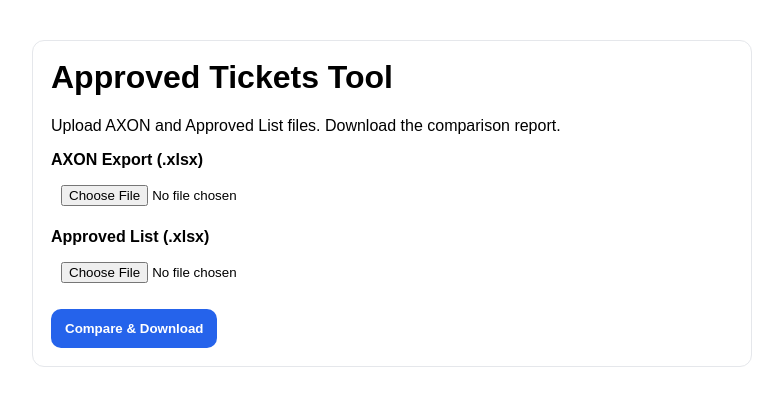
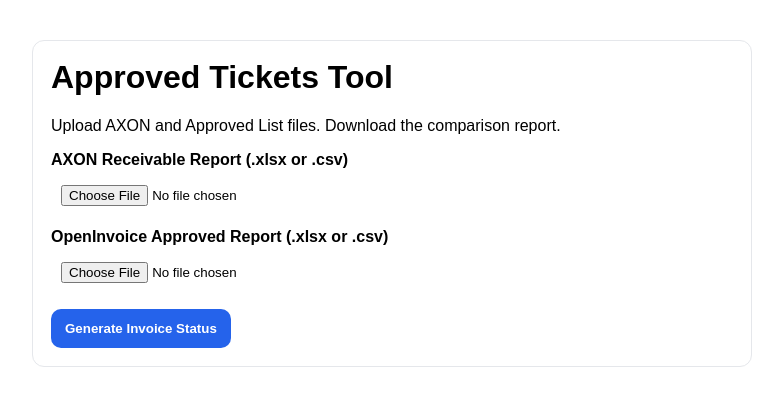
Before and after one commit to MelinaLev/lst-operations, a FastAPI app: page / in a window 1280 px wide. Shown: the top 406 px of the page, without its empty margins (248-1031 px from the left). Run offline with FastAPI, Linux system fonts and the light colour scheme.

Commit message:
approved tool update

```diff
--- a/approved-tool/app.py
+++ b/approved-tool/app.py
@@ -7,72 +7,161 @@ from io import BytesIO
 app = FastAPI()
 templates = Jinja2Templates(directory="templates")
 
-def normalize_series(s: pd.Series) -> pd.Series:
-    return (
-        s.astype(str)
-        .str.strip()
-        .str.replace(r"\s+", "", regex=True)
-        .str.replace("-", "", regex=False)
-        .str.upper()
-    )
+def _norm_ticket(x) -> str:
+    if pd.isna(x):
+        return ""
+    s = str(x).strip()
+    if s.endswith(".0"):
+        s = s[:-2]
+    # remove commas/spaces to normalize (keeps G-prefixed tickets intact)
+    return s.replace(",", "").replace(" ", "")
+
+def _split_axon_tickets(cell) -> list[str]:
+    if pd.isna(cell):
+        return []
+    s = str(cell).strip()
+    if not s:
+        return []
+    # you said AXON always separates by comma + space, but splitting on comma is safest
+    parts = [p.strip() for p in s.split(",")]
+    parts = [p for p in parts if p]
+    return parts
+
+def _read_any(file_obj) -> pd.DataFrame:
+    # Try Excel first, fall back to CSV
+    try:
+        file_obj.seek(0)
+        return pd.read_excel(file_obj)
+    except Exception:
+        file_obj.seek(0)
+        return pd.read_csv(file_obj)
+
+def _find_header_row_excel(file_obj, required_cols: set[str], max_scan_rows: int = 30) -> int:
+    file_obj.seek(0)
+    preview = pd.read_excel(file_obj, header=None, nrows=max_scan_rows)
+    for i in range(len(preview)):
+        row_vals = preview.iloc[i].astype(str).str.strip().tolist()
+        if required_cols.issubset(set(row_vals)):
+            return i
+    return 0
+
+def read_axon(file_obj) -> pd.DataFrame:
+    required = {"Invoice#", "Tickets", "Date", "Name", "Balance Due"}
+
+    # Excel with header scan (AXON sometimes has metadata rows)
+    try:
+        header_row = _find_header_row_excel(file_obj, required_cols=required)
+        file_obj.seek(0)
+        df = pd.read_excel(file_obj, header=header_row)
+    except Exception:
+        # CSV: scan for header row
+        file_obj.seek(0)
+        preview = pd.read_csv(file_obj, header=None, nrows=50)
+        header_row = 0
+        for i in range(len(preview)):
+            row_vals = preview.iloc[i].astype(str).str.strip().tolist()
+            if required.issubset(set(row_vals)):
+                header_row = i
+                break
+        file_obj.seek(0)
+        df = pd.read_csv(file_obj, header=header_row)
+
+    df.columns = df.columns.astype(str).str.strip()
+    missing = [c for c in ["Invoice#", "Tickets", "Date", "Name", "Balance Due"] if c not in df.columns]
+    if missing:
+        raise ValueError(f"AXON missing columns: {missing}")
+
+    df = df[["Invoice#", "Tickets", "Date", "Name", "Balance Due"]].copy()
+    df["Invoice#"] = df["Invoice#"].astype(str).str.strip()
+    df["Tickets"] = df["Tickets"].astype(str).fillna("").str.strip()
+    df["Name"] = df["Name"].astype(str).str.strip()
+
+    # keep Balance Due numeric-friendly (but preserve display later)
+    df["Balance Due"] = pd.to_numeric(df["Balance Due"], errors="coerce").fillna(0.0)
+
+    return df
+
+def read_openinvoice(file_obj) -> pd.DataFrame:
+    df = _read_any(file_obj)
+    df.columns = df.columns.astype(str).str.strip()
+
+    if "Ticket" not in df.columns:
+        raise ValueError('OpenInvoice missing column: "Ticket"')
+
+    df = df.copy()
+    df["Ticket"] = df["Ticket"].apply(_norm_ticket)
+    df = df[df["Ticket"] != ""]
+    return df
+
+def compute_status(axon_ticket_list: list[str], openinvoice_ticket_set: set[str]) -> str:
+    if not axon_ticket_list:
+        return "Not Ready"
+
+    normalized = [_norm_ticket(t) for t in axon_ticket_list if _norm_ticket(t)]
+    if not normalized:
+        return "Not Ready"
+
+    matched = sum(1 for t in normalized if t in openinvoice_ticket_set)
+
+    if matched == 0:
+        return "Not Ready"
+    if matched == len(normalized):
+        return "Ready to Flip"
+    return "Pending"
 
 @app.get("/", response_class=HTMLResponse)
 def home(request: Request):
     return templates.TemplateResponse("index.html", {"request": request})
 
-@app.post("/compare")
-async def compare(
+@app.post("/approved")
+async def approved_invoice_status(
     axon: UploadFile = File(...),
-    approved: UploadFile = File(...)
+    openinvoice: UploadFile = File(...)
 ):
-    # Read files (supports .xlsx; add CSV support if you need it)
-    axon_df = pd.read_excel(axon.file)
-    appr_df = pd.read_excel(approved.file)
+    ax = read_axon(axon.file)
+    oi = read_openinvoice(openinvoice.file)
 
-    # TODO: set these to your real column names
-    AXON_KEY_COL = "TicketNumber"
-    APPR_KEY_COL = "TicketNumber"
+    oi_set = set(oi["Ticket"].dropna().tolist())
 
-    if AXON_KEY_COL not in axon_df.columns:
-        raise ValueError(f"AXON missing column: {AXON_KEY_COL}")
-    if APPR_KEY_COL not in appr_df.columns:
-        raise ValueError(f"Approved list missing column: {APPR_KEY_COL}")
+    # status per invoice row
+    statuses = []
+    matched_counts = []
+    total_counts = []
 
-    axon_df["_KEY"] = normalize_series(axon_df[AXON_KEY_COL])
-    appr_df["_KEY"] = normalize_series(appr_df[APPR_KEY_COL])
+    for tickets_cell in ax["Tickets"].tolist():
+        ticket_list = _split_axon_tickets(tickets_cell)
+        normalized = [_norm_ticket(t) for t in ticket_list if _norm_ticket(t)]
+        total = len(normalized)
+        matched = sum(1 for t in normalized if t in oi_set)
 
-    axon_keys = set(axon_df["_KEY"].dropna())
-    appr_keys = set(appr_df["_KEY"].dropna())
+        total_counts.append(total)
+        matched_counts.append(matched)
+        statuses.append(compute_status(ticket_list, oi_set))
 
-    matched_keys = axon_keys & appr_keys
-    missing_in_approved = axon_keys - appr_keys
-    missing_in_axon = appr_keys - axon_keys
+    out = ax.copy()
+    out["Status"] = statuses
+    # optional helpers (super useful for “why is this pending?”)
+    out["Matched Tickets"] = matched_counts
+    out["Total Tickets"] = total_counts
 
-    matched_axon = axon_df[axon_df["_KEY"].isin(matched_keys)].copy()
-    matched_appr = appr_df[appr_df["_KEY"].isin(matched_keys)].copy()
-
-    miss_appr = axon_df[axon_df["_KEY"].isin(missing_in_approved)].copy()
-    miss_axon = appr_df[appr_df["_KEY"].isin(missing_in_axon)].copy()
+    # order exactly how you asked (+ two helper columns at the end)
+    out = out[["Invoice#", "Tickets", "Date", "Name", "Balance Due", "Status", "Matched Tickets", "Total Tickets"]]
 
     summary = pd.DataFrame([
-        {"Metric": "AXON rows", "Value": len(axon_df)},
-        {"Metric": "Approved rows", "Value": len(appr_df)},
-        {"Metric": "Matched unique keys", "Value": len(matched_keys)},
-        {"Metric": "Missing in Approved", "Value": len(missing_in_approved)},
-        {"Metric": "Missing in AXON", "Value": len(missing_in_axon)},
+        {"Metric": "Invoices (AXON rows)", "Value": len(out)},
+        {"Metric": "Ready to Flip", "Value": int((out["Status"] == "Ready to Flip").sum())},
+        {"Metric": "Pending", "Value": int((out["Status"] == "Pending").sum())},
+        {"Metric": "Not Ready", "Value": int((out["Status"] == "Not Ready").sum())},
     ])
 
     output = BytesIO()
     with pd.ExcelWriter(output, engine="openpyxl") as writer:
         summary.to_excel(writer, index=False, sheet_name="Summary")
-        matched_axon.to_excel(writer, index=False, sheet_name="Matched_AXON")
-        matched_appr.to_excel(writer, index=False, sheet_name="Matched_Approved")
-        miss_appr.to_excel(writer, index=False, sheet_name="Missing_in_Approved")
-        miss_axon.to_excel(writer, index=False, sheet_name="Missing_in_AXON")
+        out.to_excel(writer, index=False, sheet_name="Invoice Status")
 
     output.seek(0)
     return StreamingResponse(
         output,
         media_type="application/vnd.openxmlformats-officedocument.spreadsheetml.sheet",
-        headers={"Content-Disposition": "attachment; filename=approved_compare_results.xlsx"},
+        headers={"Content-Disposition": "attachment; filename=approved_invoice_status.xlsx"},
     )
--- a/approved-tool/templates/index.html
+++ b/approved-tool/templates/index.html
@@ -17,14 +17,14 @@
     <h1>Approved Tickets Tool</h1>
     <p>Upload AXON and Approved List files. Download the comparison report.</p>
 
-    <form action="/compare" method="post" enctype="multipart/form-data">
-      <label>AXON Export (.xlsx)</label>
-      <input type="file" name="axon" accept=".xlsx" required>
+    <form action="/approved" method="post" enctype="multipart/form-data">
+      <label>AXON Receivable Report (.xlsx or .csv)</label>
+      <input type="file" name="axon" accept=".xlsx,.csv" required>
 
-      <label>Approved List (.xlsx)</label>
-      <input type="file" name="approved" accept=".xlsx" required>
+      <label>OpenInvoice Approved Report (.xlsx or .csv)</label>
+      <input type="file" name="openinvoice" accept=".xlsx,.csv" required>
 
-      <button type="submit">Compare & Download</button>
+      <button type="submit">Generate Invoice Status</button>
     </form>
   </div>
 </body>
```
